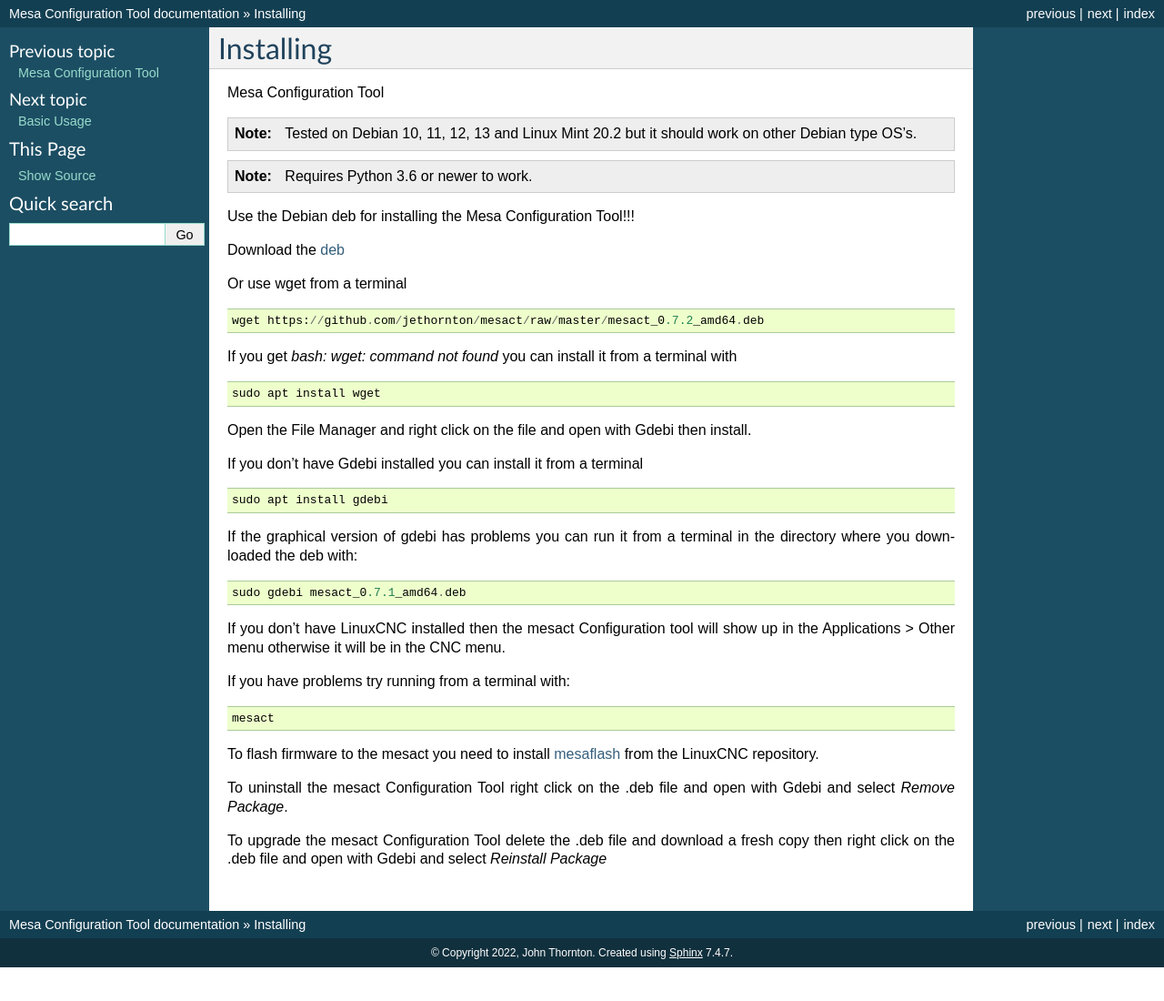
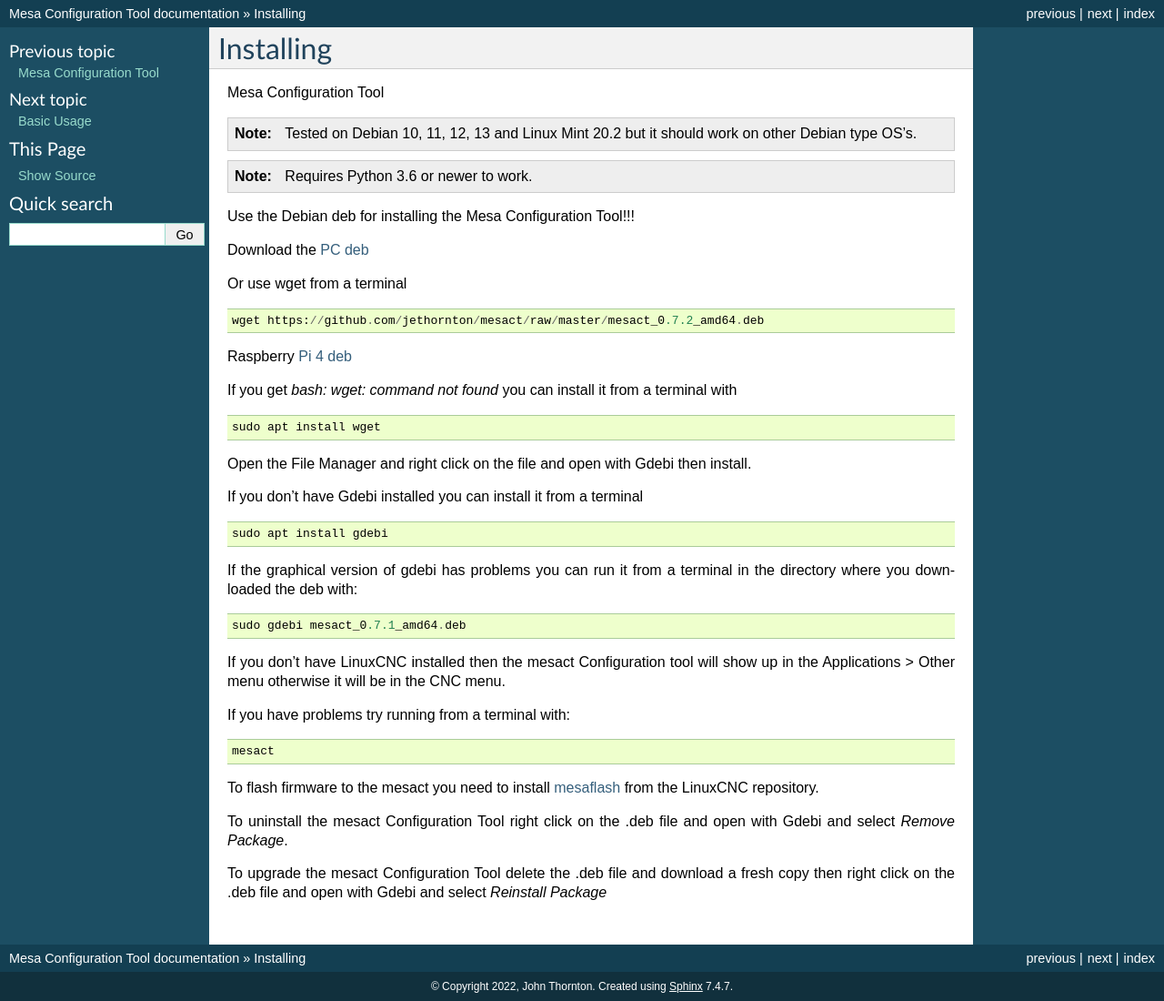
Before and after one commit to jethornton/mesact1, a Sphinx documentation site: the page built from docs/source/install.rst, in a window 1280 px wide. Shown: the whole page at 91% size. Built offline with Sphinx 7.4.7, drawn with Linux system fonts in a browser that asks for light colours; before the commit the page ends 1063 px from its top, so only the background shows below that.

Commit message:
update docs
Signed-off-by: John Thornton <jt@gnipsel.com>

```diff
--- a/docs/source/install.rst
+++ b/docs/source/install.rst
@@ -11,12 +11,14 @@
 
 Use the Debian deb for installing the Mesa Configuration Tool!!!
 
-Download the `deb <https://github.com/jethornton/mesact/raw/master/mesact_0.7.2_amd64.deb>`_
+Download the `PC deb <https://github.com/jethornton/mesact/raw/master/mesact_0.7.2_amd64.deb>`_
 
 Or use wget from a terminal
 ::
 
 	wget https://github.com/jethornton/mesact/raw/master/mesact_0.7.2_amd64.deb
+
+Raspberry `Pi 4 deb <https://github.com/jethornton/mesact/raw/master/mesact_0.7.2_armhf.deb>`_
 
 If you get `bash: wget: command not found` you can install it from a terminal with
 ::
```
